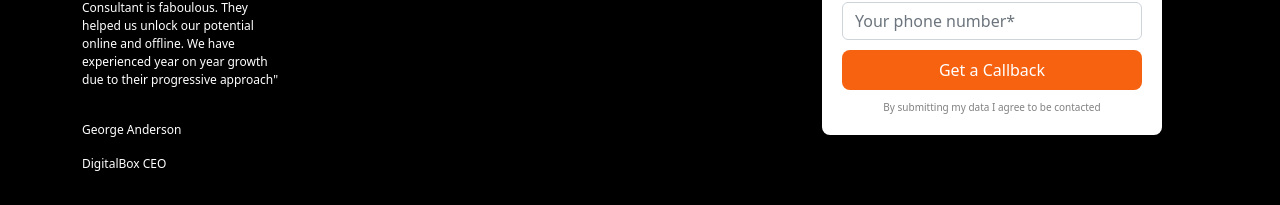
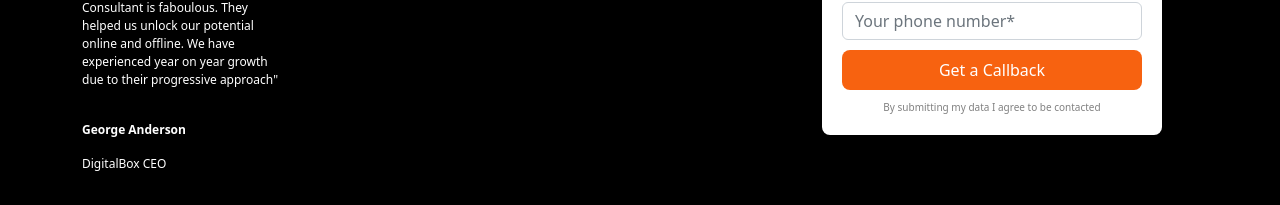
Before and after one commit to Trusimo/proj-html-vuejs, a Vue app: page / in a window 1280 px wide. Shown: the part 7636-7841 px from the top of the page. Built offline with nearby package versions, Linux system fonts and the light colour scheme.

Commit message:
more details

```diff
--- a/src/components/TheMain.vue
+++ b/src/components/TheMain.vue
@@ -214,7 +214,7 @@
                             online and offline. We have experienced year on year growth due to their progressive
                             approach"
                         </div>
-                        <div class="font-small py-3">George Anderson</div>
+                        <div class="font-small bold py-3">George Anderson</div>
                         <div class="font-small">DigitalBox CEO</div>
 
                     </div>
```
